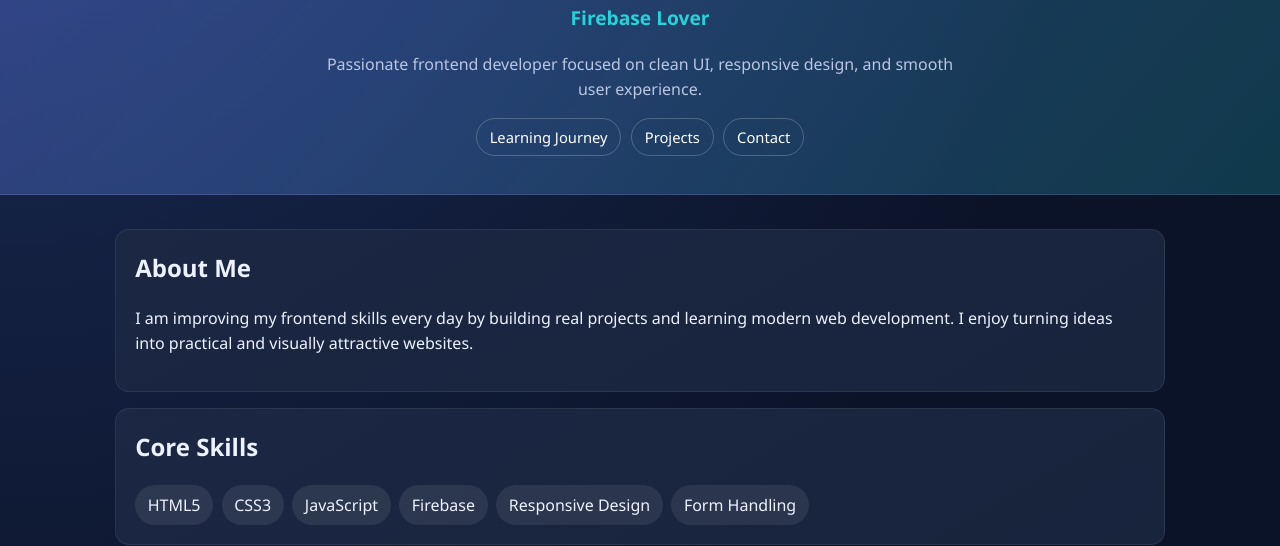
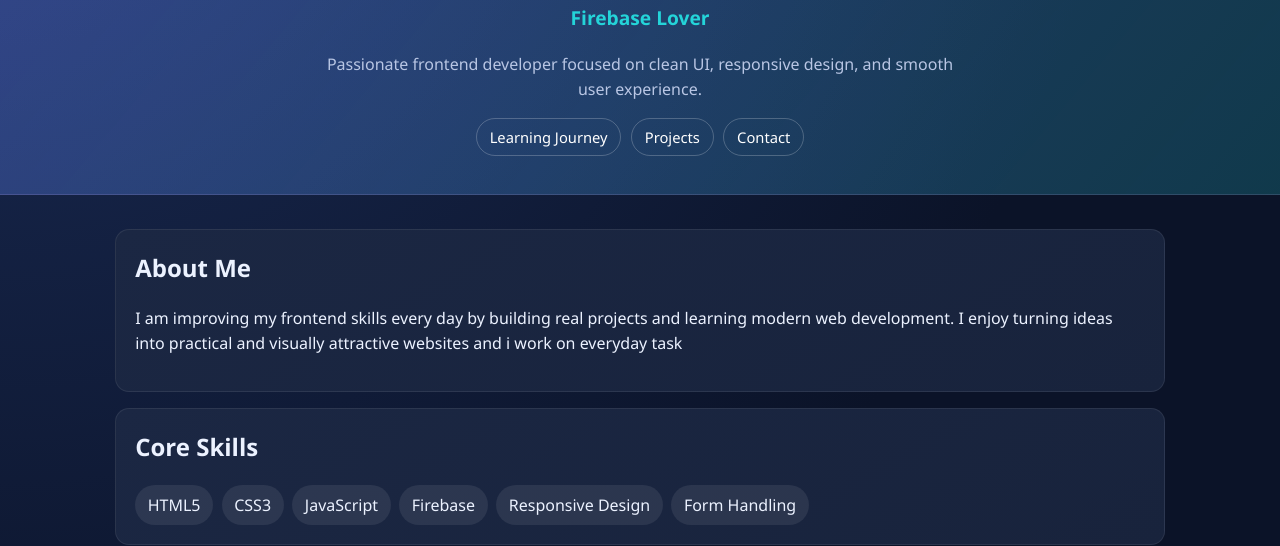
Before and after one commit to abhichellath/portfolio, a website: page index.html in a window 1280 px wide. Shown: the part 294-840 px from the top of the page. Drawn offline with Linux system fonts and the light colour scheme.

Commit message:
ci/cd pipeline

```diff
--- a/index.html
+++ b/index.html
@@ -28,7 +28,7 @@
       <h2>About Me</h2>
       <p>
         I am improving my frontend skills every day by building real projects and learning modern web development.
-        I enjoy turning ideas into practical and visually attractive websites.
+        I enjoy turning ideas into practical and visually attractive websites and i work on everyday task
       </p>
     </section>
 
```
Also changed, not shown: package.json (line endings or trailing spaces).
